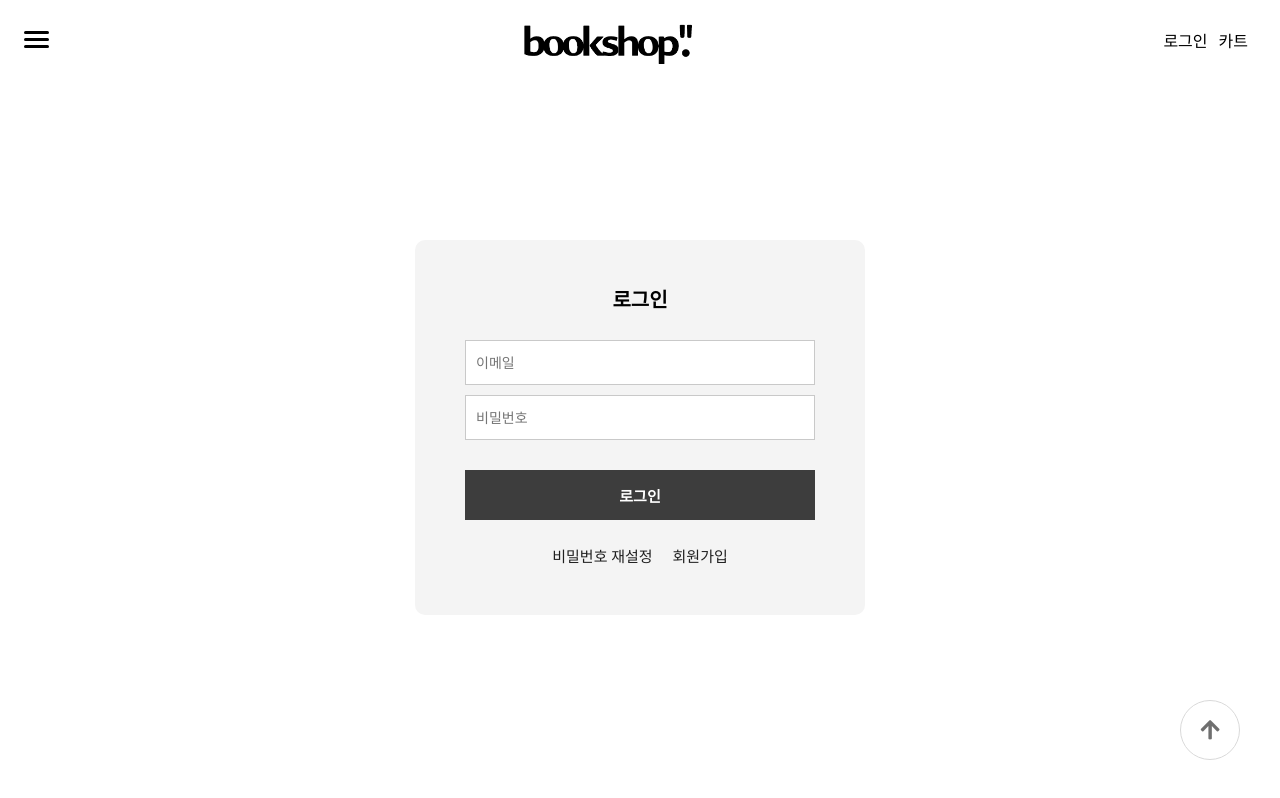
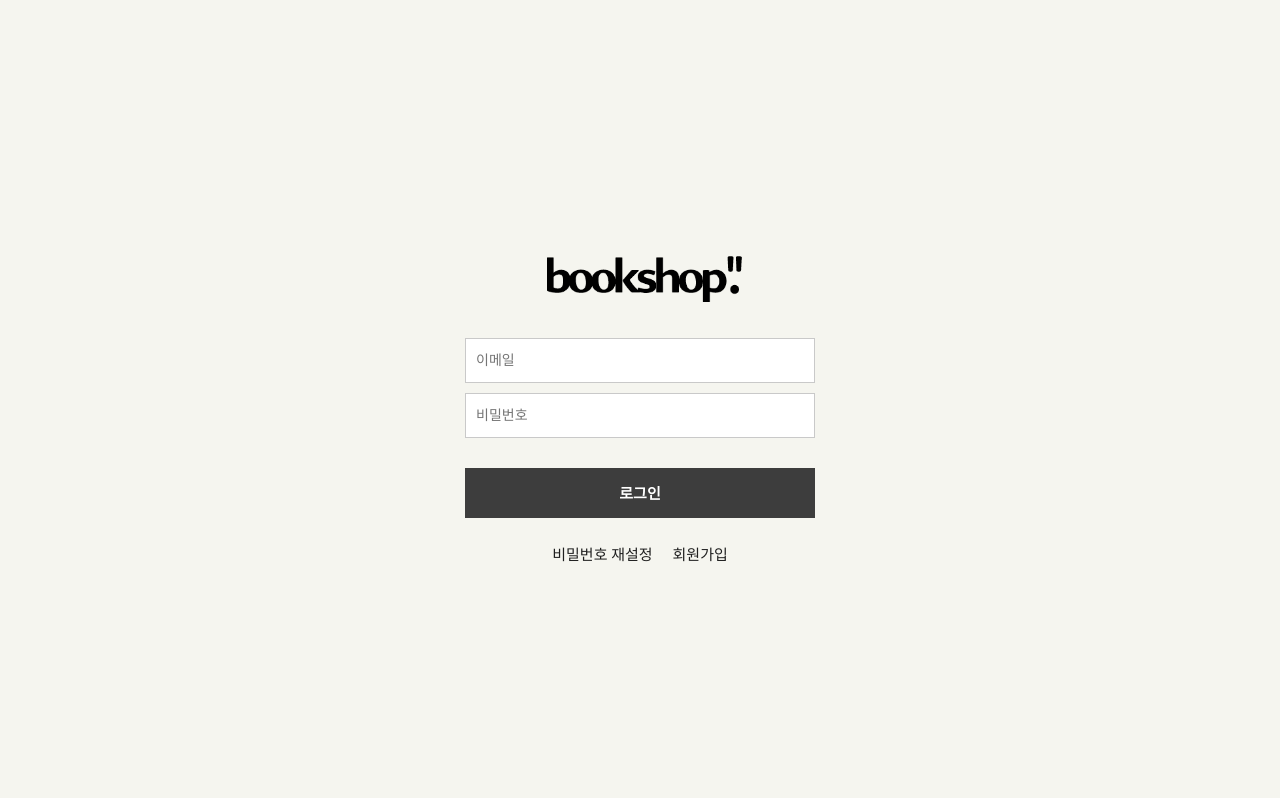
Before and after one commit to hyewon3938/book-shop, a React app in the folder client/: page /#/login in a window 1280 px wide. Built offline with nearby package versions, Linux system fonts and the light colour scheme; no server answers; a web font is replaced by a local one.

Commit message:
[#31] feat : 로그인페이지 UI  변경
- 로그인페이지 UI 디자인 변경

```diff
--- a/client/src/components/LoginPage/LoginPage.jsx
+++ b/client/src/components/LoginPage/LoginPage.jsx
@@ -14,6 +14,9 @@ import { device } from "@/components/style/responsiveBreakPoints";
 
 // Actions
 import { postLogin } from "@/redux/actions/userActions";
+
+// Image
+import logo from "@/image/logo.png";
 
 const LoginPage = () => {
   const history = useHistory();
@@ -36,6 +39,10 @@ const LoginPage = () => {
     password.current.style.borderColor = "";
   };
 
+  const logoClickHandler = () => {
+    history.push("/");
+  };
+
   const loginClickHandler = (e) => {
     if (!email.current.value || !password.current.value) return;
     dispatch(postLogin({ email: email.current.value, password: password.current.value }));
@@ -53,10 +60,11 @@ const LoginPage = () => {
   }, [loginData]);
 
   return (
-    <PageWrap>
     <Wrap>
+      <Logo onClick={logoClickHandler}>
+        <img src={logo} />
+      </Logo>
       <LoginWrap>
-          <LoginTitle>로그인</LoginTitle>
         <form onSubmit={loginClickHandler}>
           <InputWrap>
             <Input type="email" placeholder="이메일" ref={email} onBlur={checkEmail} />
@@ -74,18 +82,36 @@ const LoginPage = () => {
         </form>
       </LoginWrap>
     </Wrap>
-    </PageWrap>
   );
 };
 
 export default LoginPage;
 
 const Wrap = styled.div`
+  position: absolute;
   width: 100%;
   height: 100%;
+  top: 0;
+  left: 0;
+  background: #f5f5ef;
   display: flex;
+  flex-direction: column;
   justify-content: center;
   align-items: center;
+  z-index: 10000;
+`;
+
+const Logo = styled.div`
+  height: 70px;
+  margin: 0 0 30px 0;
+  cursor: pointer;
+  img {
+    height: 100%;
+  }
+  @media (max-width: ${device.small}px) {
+    margin: 0 0 10px 0;
+    height: 60px;
+  }
 `;
 
 const LoginWrap = styled.div`
@@ -93,16 +119,12 @@ const LoginWrap = styled.div`
   flex-direction: column;
   justify-content: center;
   align-items: center;
-  width: 450px;
-  margin: 20vh 0 0 0;
+  width: 350px;
   border-radius: 10px;
-  padding: 50px;
-  background: #f4f4f4;
   @media (max-width: ${device.small}px) {
     background: none;
     width: 100%;
     padding: 30px;
-    margin: 10vh 0 0 0;
   }
   @media (max-width: ${device.extraSmall}px) {
     padding: 10px;
@@ -130,12 +152,6 @@ const LoginLoadingIndicator = styled.div`
   background: rgba(255, 255, 255, 0.5);
   z-index: 1;
   animation: ${loading} 1s ease infinite;
-`;
-
-const LoginTitle = styled.h1`
-  font-size: 20px;
-  font-weight: bold;
-  margin: 0 0 30px 0;
 `;
 
 const InputWrap = styled.div`
```
Lines whose indentation alone changed are shown as unchanged.
